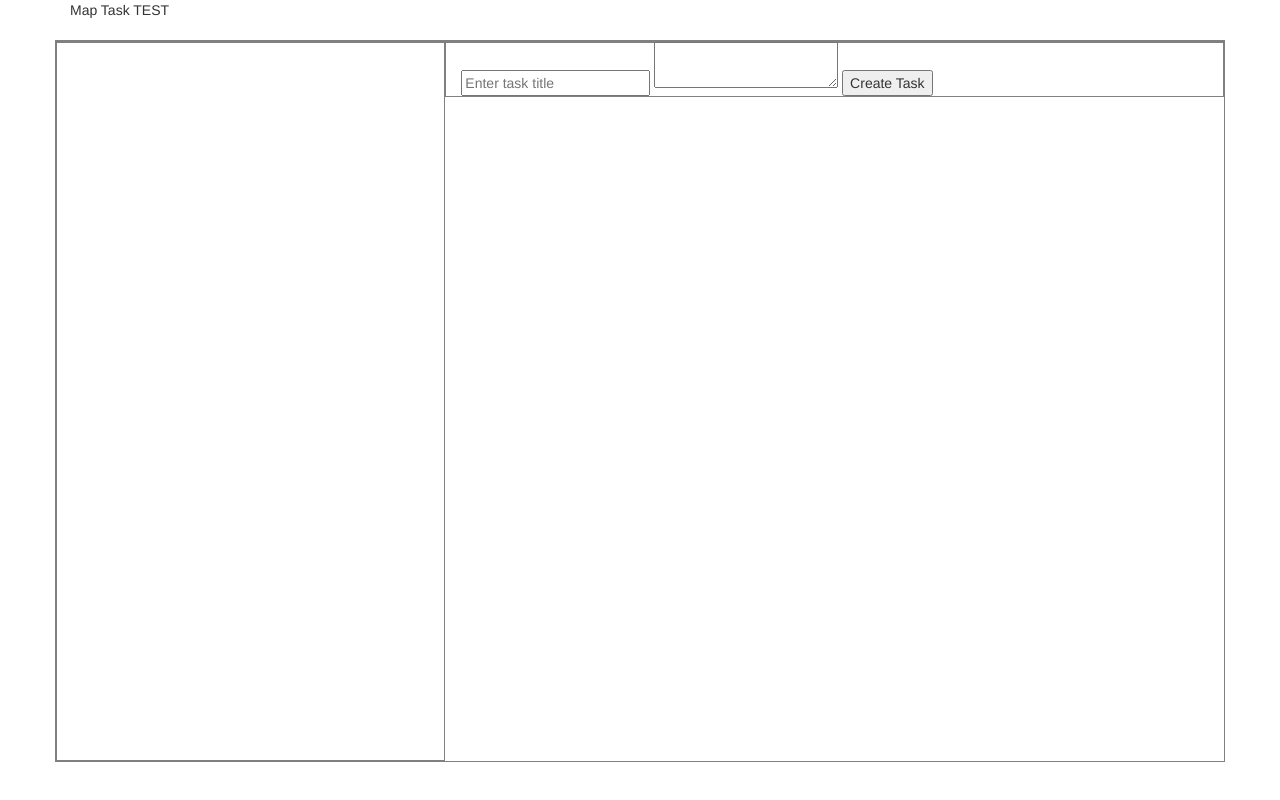
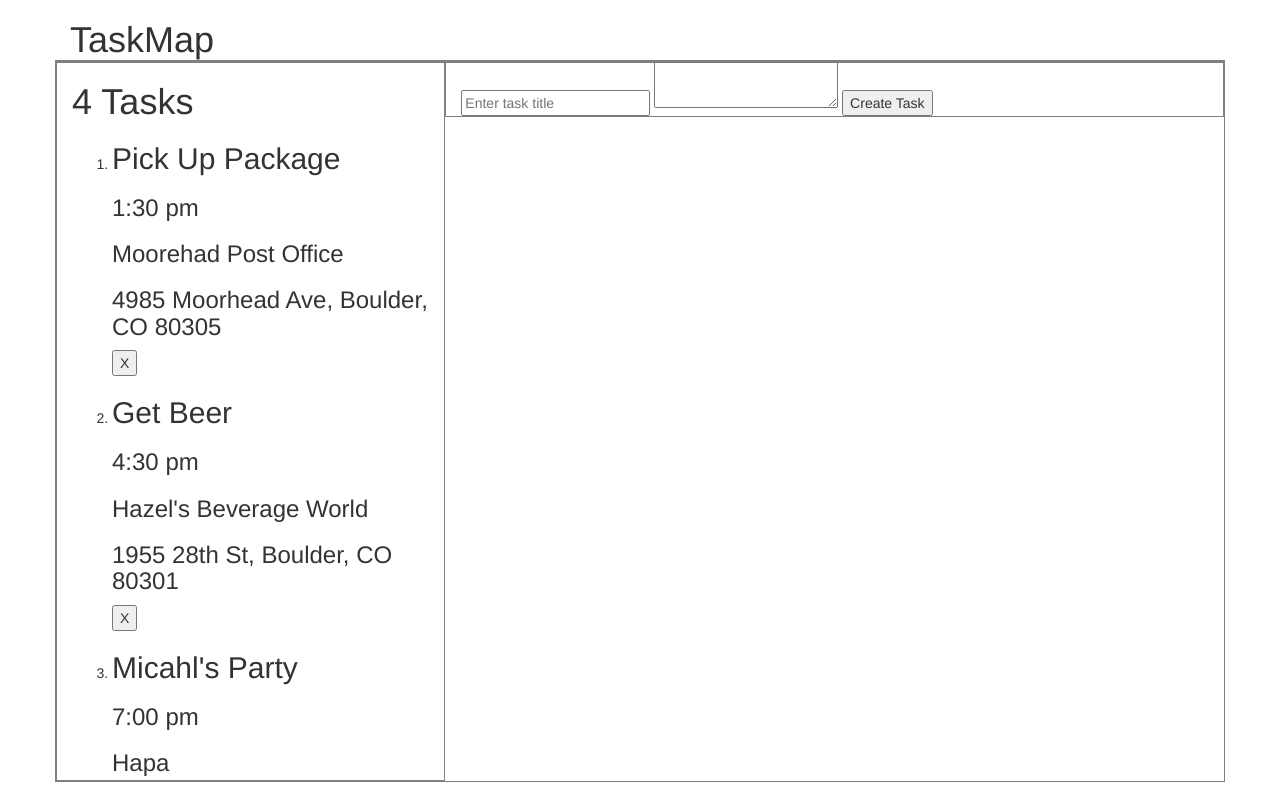
Before and after one commit to MichaelBadaracca-ElasticElephant/Task-Map, a website: page mapTask.html in a window 1280 px wide. Drawn offline with nearby package versions, Linux system fonts and the light colour scheme.

Commit message:
Created basic component for task list and created some dummy data - need to wire up to DB.

```diff
--- /dev/null
+++ b/main.js
@@ -0,0 +1,84 @@
+var item = Vue.component( 'task', {
+    template: `
+                <li class="task-in-list">
+                    <h2>{{task.title}}</h2>
+                    <h3>{{task.time}}</h3>
+                    <h3>{{task.locationName}}</h3>
+                    <h3>{{task.address}}</h3>
+                    <button>X</button>
+                </li>
+              `,
+    data: function () {
+        return {}
+    },
+    props: ['task'],
+    computed: {
+
+    },
+    methods: {
+        //check to see if not enough money
+        //buyItem: function ( item ) {
+        //    this.$emit( 'buy-item', item )
+        //},
+        //sellItem: function ( item ) {
+        //    this.$emit( 'sell-item', item )
+        //}
+    }
+});
+
+
+var mainAppVm = new Vue( {
+    el: '#app',
+    data: {
+        taskList: [
+            //{
+            //    title: "",
+            //    descrition:"",
+            //    date: "",
+            //    time: "",
+            //},
+            {
+                title: "Pick Up Package",
+                descrition: "Pick up package from post office",
+                date: "6/18/2017",
+                time: "1:30 pm",
+                duration: 0.25,
+                locationName: "Moorehad Post Office",
+                address:"4985 Moorhead Ave, Boulder, CO 80305"
+            },
+            {
+                title: "Get Beer",
+                descrition: "Get beer for Micahl's party",
+                date: "6/18/2017",
+                time: "4:30 pm",
+                duration: 0.25,
+                locationName: "Hazel's Beverage World",
+                address: "1955 28th St, Boulder, CO 80301"
+            },
+            {
+                title: "Micahl's Party",
+                descrition: "Micahl's birthday party",
+                date: "6/18/2017",
+                time: "7:00 pm",
+                duration: 0.25,
+                locationName: "Hapa",
+                address: "1117 Pearl St, Boulder, CO 80302"
+            },
+            {
+                title: "Micahl's Party",
+                descrition: "Micahl's birthday party",
+                date: "6/18/2017",
+                time: "7:00 pm",
+                duration: 0.25,
+                locationName: "Hapa",
+                address: "1117 Pearl St, Boulder, CO 80302"
+            }
+
+        ]
+    },
+
+    computed: {
+    },
+    methods: {
+    }
+})
--- a/mapTask.html
+++ b/mapTask.html
@@ -6,31 +6,44 @@
     <meta http-equiv="X-UA-Compatible" content="ie=edge">
     <!--External Scripts-->
     <script src="https://unpkg.com/vue"></script>
-    <script src="https://maxcdn.bootstrapcdn.com/bootstrap/3.3.7/js/bootstrap.min.js" integrity="sha384-Tc5IQib027qvyjSMfHjOMaLkfuWVxZxUPnCJA7l2mCWNIpG9mGCD8wGNIcPD7Txa" crossorigin="anonymous"></script>
+    <script src="https://code.jquery.com/jquery-3.2.1.min.js"
+            integrity="sha256-hwg4gsxgFZhOsEEamdOYGBf13FyQuiTwlAQgxVSNgt4="
+            crossorigin="anonymous"></script>
+    <script src="https://maxcdn.bootstrapcdn.com/bootstrap/3.3.7/js/bootstrap.min.js"
+            integrity="sha384-Tc5IQib027qvyjSMfHjOMaLkfuWVxZxUPnCJA7l2mCWNIpG9mGCD8wGNIcPD7Txa"
+            crossorigin="anonymous"></script>
+
     <!--External Styles-->
     <link rel="stylesheet" href="https://maxcdn.bootstrapcdn.com/bootstrap/3.3.7/css/bootstrap.min.css" integrity="sha384-BVYiiSIFeK1dGmJRAkycuHAHRg32OmUcww7on3RYdg4Va+PmSTsz/K68vbdEjh4u" crossorigin="anonymous">
     <!--Internal Styles-->
     <link rel="stylesheet" href="taskMap.css" />
 
-    <title>Task Map</title>
+    <title>TaskMap</title>
 </head>
 <body>
     <div id="app" class="container">
-        <header>Map Task {{test}}</header>
+        <header>
+            <h1>TaskMap</h1>
+        </header>
         <section class="row">
-            <section id="task-list" class="col-md-4"></section>
+            <section id="task-list" class="col-md-4">
+                <h1>{{taskList.length}} Tasks</h1>
+                <ol>
+                    <task v-for="task in taskList" v-bind:task="task"></task>
+                </ol>
+
+            </section>
             <section id="task-details" class="col-md-8">
                 <input id="cur-task-title" type="text" placeholder="Enter task title" />
                 <textarea id="cur-task-desc"></textarea>
+
                 <button>Create Task</button>
             </section>
 
-            <section id="map">
-
-            </section>
+            <section id="map"></section>
         </section>
 
     </div>
-    <script src="/mapTask.js"></script>
+    <script src="/main.js"></script>
 </body>
 </html>
--- a/mapTask.js
+++ /dev/null
@@ -1,11 +0,0 @@
-var mainAppVm = new Vue({
-    el: '#app',
-    data: {
-        test:"TEST"
-    },
-
-    computed: {
-    },
-    methods: {
-    }
-})
--- a/taskMap.css
+++ b/taskMap.css
@@ -6,4 +6,5 @@ header{
 }
 #task-list{
     height:90vh;
+    overflow-y:scroll;
 }
```
